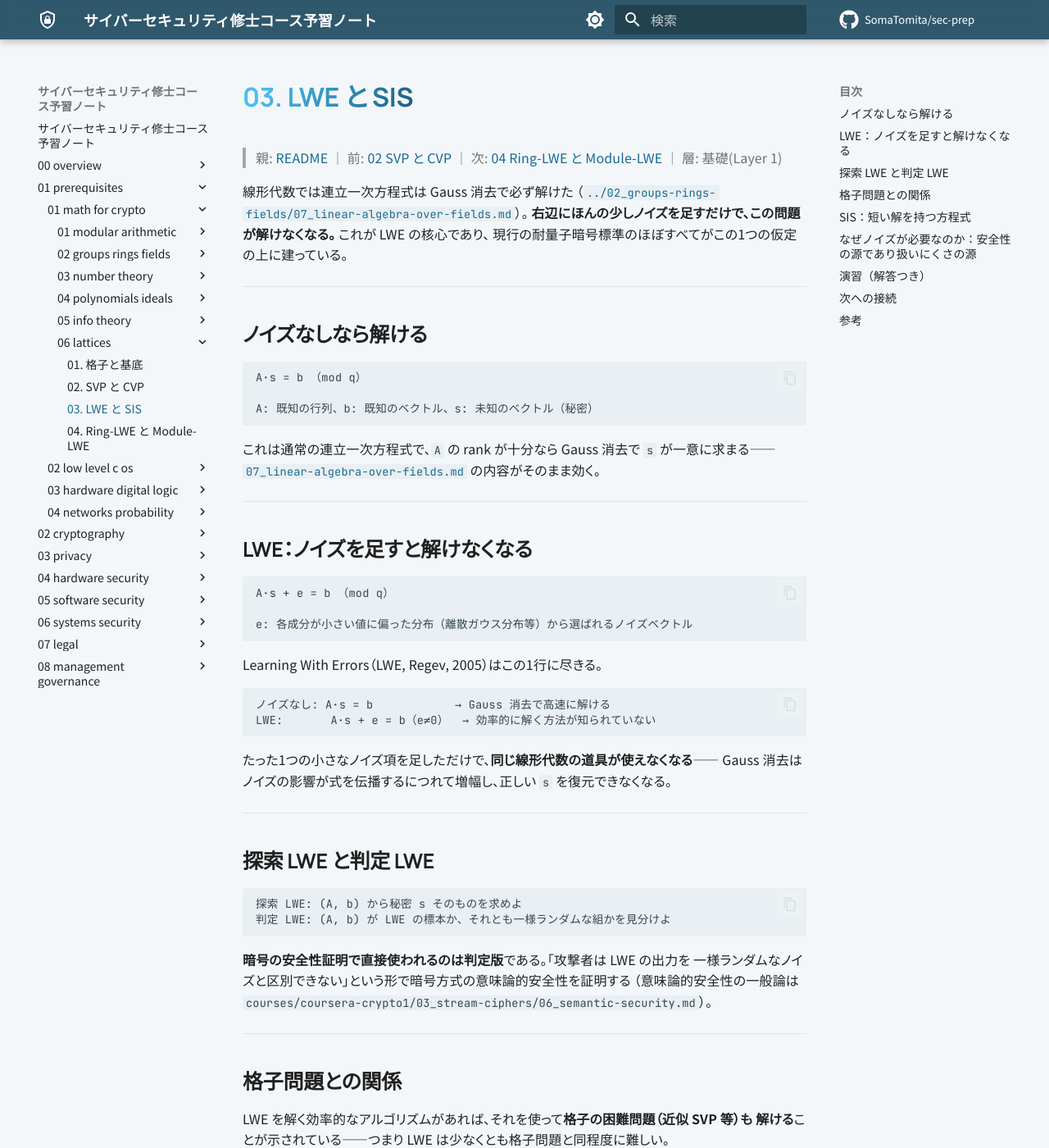
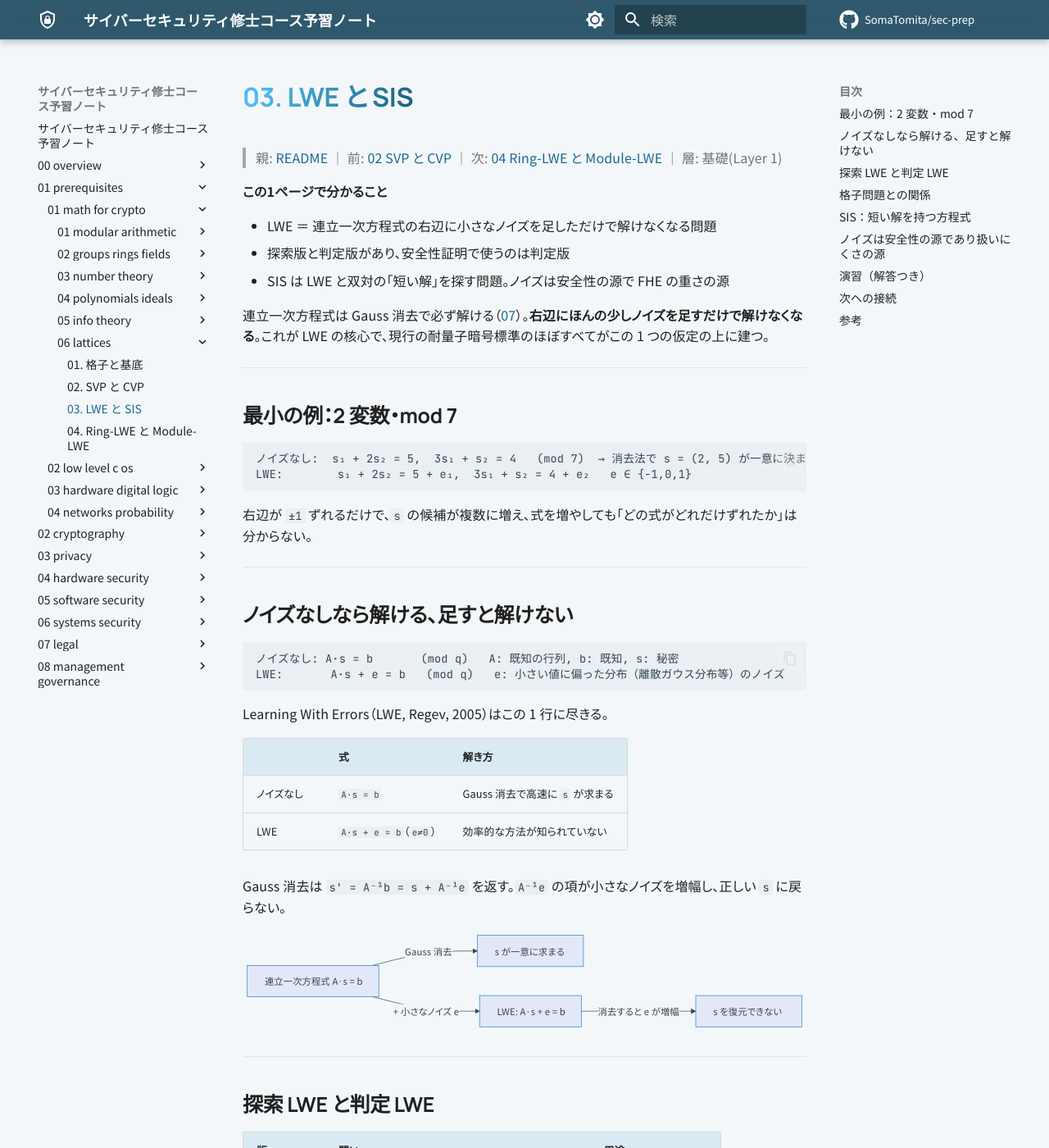
Before and after one commit to SomaTomita/sec-prep, an MkDocs documentation site: the page built from topics/01_prerequisites/01_math-for-crypto/06_lattices/03_lwe-and-sis.md, in a window 1280 px wide and 1400 px high. Shown: the whole window at 82% size. Built offline with MkDocs 1.6.1 and Material for MkDocs 9.7.7, drawn with Linux system fonts in a browser that asks for light colours; plug-ins that fetch from the network failed and are left out; comment, search, counter and statistics services are not loaded; some of the changed text lies outside the part shown.

Commit message:
docs: apply readability pass to lattices

````diff
--- a/topics/01_prerequisites/01_math-for-crypto/06_lattices/03_lwe-and-sis.md
+++ b/topics/01_prerequisites/01_math-for-crypto/06_lattices/03_lwe-and-sis.md
@@ -2,71 +2,68 @@
 
 > 親: [README](./README.md) ｜ 前: [02 SVP と CVP](./02_hard-problems-svp-cvp.md) ｜ 次: [04 Ring-LWE と Module-LWE](./04_ring-and-module-lwe.md) ｜ 層: 基礎(Layer 1)
 
-線形代数では連立一次方程式は Gauss 消去で必ず解けた
-（[`../02_groups-rings-fields/07_linear-algebra-over-fields.md`](../02_groups-rings-fields/07_linear-algebra-over-fields.md)）。
-**右辺にほんの少しノイズを足すだけで、この問題が解けなくなる。** これが LWE の核心であり、
-現行の耐量子暗号標準のほぼすべてがこの1つの仮定の上に建っている。
+**この1ページで分かること**
+
+- LWE ＝ 連立一次方程式の右辺に小さなノイズを足しただけで解けなくなる問題
+- 探索版と判定版があり、安全性証明で使うのは判定版
+- SIS は LWE と双対の「短い解」を探す問題。ノイズは安全性の源で FHE の重さの源
+
+連立一次方程式は Gauss 消去で必ず解ける（[07](../02_groups-rings-fields/07_linear-algebra-over-fields.md)）。**右辺にほんの少しノイズを足すだけで解けなくなる**。これが LWE の核心で、現行の耐量子暗号標準のほぼすべてがこの 1 つの仮定の上に建つ。
 
 ---
 
-## ノイズなしなら解ける
+## 最小の例：2 変数・mod 7
 
 ```
-A·s = b （mod q）
-
-A: 既知の行列、b: 既知のベクトル、s: 未知のベクトル（秘密）
+ノイズなし:  s₁ + 2s₂ = 5,  3s₁ + s₂ = 4   (mod 7)  → 消去法で s = (2, 5) が一意に決まる
+LWE:        s₁ + 2s₂ = 5 + e₁,  3s₁ + s₂ = 4 + e₂   e ∈ {−1,0,1}
 ```
 
-これは通常の連立一次方程式で、`A` の rank が十分なら Gauss 消去で `s` が一意に求まる——
-[`07_linear-algebra-over-fields.md`](../02_groups-rings-fields/07_linear-algebra-over-fields.md)
-の内容がそのまま効く。
+右辺が `±1` ずれるだけで、`s` の候補が複数に増え、式を増やしても「どの式がどれだけずれたか」は分からない。
 
 ---
 
-## LWE：ノイズを足すと解けなくなる
+## ノイズなしなら解ける、足すと解けない
 
 ```
-A·s + e = b （mod q）
-
-e: 各成分が小さい値に偏った分布（離散ガウス分布等）から選ばれるノイズベクトル
+ノイズなし: A·s = b       (mod q)   A: 既知の行列, b: 既知, s: 秘密
+LWE:       A·s + e = b   (mod q)   e: 小さい値に偏った分布（離散ガウス分布等）のノイズ
 ```
 
-Learning With Errors（LWE, Regev, 2005）はこの1行に尽きる。
+Learning With Errors（LWE, Regev, 2005）はこの 1 行に尽きる。
 
+| | 式 | 解き方 |
+|---|---|---|
+| ノイズなし | `A·s = b` | Gauss 消去で高速に `s` が求まる |
+| LWE | `A·s + e = b`（`e≠0`） | 効率的な方法が知られていない |
+
+Gauss 消去は `s' = A⁻¹b = s + A⁻¹e` を返す。`A⁻¹e` の項が小さなノイズを増幅し、正しい `s` に戻らない。
+
+```mermaid
+flowchart LR
+  A["連立一次方程式 A·s = b"] -->|"Gauss 消去"| S["s が一意に求まる"]
+  A -->|"+ 小さなノイズ e"| L["LWE: A·s + e = b"]
+  L -->|"消去すると e が増幅"| X["s を復元できない"]
 ```
-ノイズなし: A·s = b            → Gauss 消去で高速に解ける
-LWE:       A·s + e = b（e≠0）  → 効率的に解く方法が知られていない
-```
-
-たった1つの小さなノイズ項を足しただけで、**同じ線形代数の道具が使えなくなる**——
-Gauss 消去はノイズの影響が式を伝播するにつれて増幅し、正しい `s` を復元できなくなる。
 
 ---
 
 ## 探索 LWE と判定 LWE
 
-```
-探索 LWE: (A, b) から秘密 s そのものを求めよ
-判定 LWE: (A, b) が LWE の標本か、それとも一様ランダムな組かを見分けよ
-```
+| 版 | 問い | 用途 |
+|---|---|---|
+| 探索 LWE | `(A, b)` から秘密 `s` を求めよ | 直感的な定義 |
+| 判定 LWE | `(A, b)` が LWE の標本か一様ランダムかを見分けよ | **安全性証明で直接使う** |
 
-**暗号の安全性証明で直接使われるのは判定版**である。「攻撃者は LWE の出力を
-一様ランダムなノイズと区別できない」という形で暗号方式の意味論的安全性を証明する
-（意味論的安全性の一般論は `courses/coursera-crypto1/03_stream-ciphers/06_semantic-security.md`）。
+「攻撃者は LWE の出力を一様ランダムと区別できない」という形で暗号方式の意味論的安全性（暗号文から平文の情報が漏れないこと）を証明する（一般論は `courses/coursera-crypto1/03_stream-ciphers/06_semantic-security.md`）。
 
 ---
 
 ## 格子問題との関係
 
-LWE を解く効率的なアルゴリズムがあれば、それを使って**格子の困難問題（近似 SVP 等）も
-解ける**ことが示されている——つまり LWE は少なくとも格子問題と同程度に難しい。
+LWE を効率的に解けるなら**格子の困難問題（近似 SVP 等）も解ける**、つまり LWE は格子問題以上に難しい——という帰着（ある問題の解法を別の問題の解法に変換すること）がある。
 
-⚠️ **正確な言い方に注意する。** Regev の元々の帰着（2005年, STOC）は
-**量子アルゴリズムを使う帰着**であり、「LWE が破れるなら量子アルゴリズムで
-格子の近似問題も解ける」という主張である。後続の研究で一部のパラメータ領域については
-古典的な（量子を使わない）帰着も得られているが、**「LWE は最悪時の格子問題と
-同じくらい難しい」と無条件に言い切るのは不正確**——帰着の種類とパラメータ条件を
-明示する必要がある。
+⚠️ Regev の元の帰着（2005, STOC）は**量子アルゴリズムを使う帰着**。一部のパラメータ領域では古典的な帰着もあるが、**「LWE は最悪時の格子問題と同じくらい難しい」と無条件には言えない**。帰着の種類とパラメータ条件を明示する必要がある。
 
 ---
 
@@ -74,23 +71,21 @@ LWE を解く効率的なアルゴリズムがあれば、それを使って**
 
 ```
 SIS（Short Integer Solution）:
-  A·x = 0 （mod q）を満たす、成分がすべて小さい非零ベクトル x を求めよ
+  A·x = 0 (mod q) を満たす、成分がすべて小さい非零ベクトル x を求めよ
 ```
 
-`A·x = 0` 自体はゼロベクトル `x=0` で自明に満たされる。SIS が問うのは
-**「非零かつ短い」解**——これも格子問題（この場合は最短ベクトル問題に近い形）に
-帰着される。LWE が暗号化・鍵共有（ML-KEM）の基盤になるのに対し、
-**SIS は署名（ML-DSA）側でよく使われる**、LWE と双対的な関係にある問題である。
+`x=0` なら自明に満たすので、問うのは**「非零かつ短い」解**。これも最短ベクトル問題に近い格子問題に帰着される。
+
+| 問題 | 主な用途 | 標準 |
+|---|---|---|
+| LWE | 暗号化・鍵共有 | ML-KEM |
+| SIS | 署名 | ML-DSA |
 
 ---
 
-## なぜノイズが必要なのか：安全性の源であり扱いにくさの源
+## ノイズは安全性の源であり扱いにくさの源
 
-ノイズは LWE を難しくする安全性の源であると同時に、実装上の悩みの種でもある。
-[`../../../04_hardware-security/01_digital-platform-design.md`](../../../04_hardware-security/01_digital-platform-design.md)
-で見る **FHE の性能問題の正体はこのノイズ**——演算のたびにノイズが増え、
-大きくなりすぎると復号できなくなる。**格子暗号のセキュリティと FHE の重さは、
-同じ1つのノイズという道具の裏表**である。
+[FHE の性能問題](../../../04_hardware-security/01_digital-platform-design.md)の正体はこのノイズ。演算のたびにノイズが増え、大きくなりすぎると復号できない。**格子暗号のセキュリティと FHE の重さは、同じ 1 つのノイズの裏表**。
 
 ---
 
--- a/topics/01_prerequisites/01_math-for-crypto/06_lattices/README.md
+++ b/topics/01_prerequisites/01_math-for-crypto/06_lattices/README.md
@@ -5,12 +5,12 @@
 
 ## 一言で
 
-**係数を整数に制限したベクトル空間**。連続だったベクトル空間が飛び飛びの点の集合に変わり、
-Gauss 消去で瞬時に解けていた問題が急に難しくなる。耐量子暗号標準（ML-KEM/ML-DSA）と
-FHE のノイズは、すべてこの1つの数学的土台の上に乗っている。
+**係数を整数に制限したベクトル空間**（方眼紙の交点を n 次元に伸ばしたもの）。連続な空間が飛び飛びの点になり、Gauss 消去で解けた問題が急に難しくなる。耐量子暗号標準（ML-KEM/ML-DSA）と FHE のノイズはこの 1 つの土台の上に乗る。
 
-このフォルダは番号順に読めば「格子と基底 → SVP/CVP → LWE と SIS → Ring/Module-LWE」
-と一本道で繋がる。
+```mermaid
+flowchart LR
+  A["01 格子と基底"] --> B["02 SVP/CVP"] --> C["03 LWE と SIS"] --> D["04 Ring/Module-LWE"] --> E["ML-KEM / ML-DSA / FHE"]
+```
 
 ---
 
@@ -27,12 +27,7 @@ FHE のノイズは、すべてこの1つの数学的土台の上に乗ってい
 
 ## なぜ重要か / コースでの位置づけ
 
-NIST 標準 FIPS 203（ML-KEM）・FIPS 204（ML-DSA）はどちらも格子問題（Module-LWE/SIS）を
-安全性の根拠にしており、もはや「上級トピック」ではなく実務標準である。
-COSIC Course 2026 の27本中5本（PQ移行・PQC実装・FHE・MPC・FHE高速化・FHE応用）が
-本フォルダの内容に依存する。FHE のノイズも LWE のノイズと同一の道具であり、
-FHE がなぜ遅いか（[`../../../04_hardware-security/01_digital-platform-design.md`](../../../04_hardware-security/01_digital-platform-design.md)）
-を理解する土台にもなる。
+NIST 標準 FIPS 203（ML-KEM）・FIPS 204（ML-DSA）はどちらも格子問題（Module-LWE/SIS）が根拠で、もはや実務標準。受講科目の PQ 移行・PQC 実装・FHE・MPC・FHE 高速化・FHE 応用が本フォルダに依存する。FHE のノイズは LWE のノイズと同一の道具で、FHE がなぜ遅いか（[`../../../04_hardware-security/01_digital-platform-design.md`](../../../04_hardware-security/01_digital-platform-design.md)）を理解する土台。
 
 ---
 
````
Also changed, not shown: topics/01_prerequisites/01_math-for-crypto/06_lattices/01_lattices-and-bases.md (+44 -25 lines), topics/01_prerequisites/01_math-for-crypto/06_lattices/02_hard-problems-svp-cvp.md (+46 -40 lines), topics/01_prerequisites/01_math-for-crypto/06_lattices/04_ring-and-module-lwe.md (+42 -33 lines).
